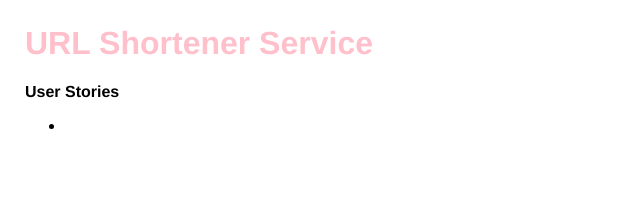
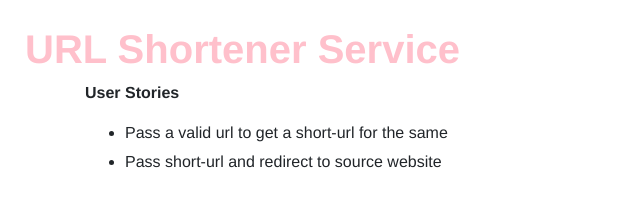
Before and after one commit to codenostic/shorturl-api, a website: page views/index.html in a window 1280 px wide. Shown: the whole page, without its empty margins (0-640 px from the left). Drawn offline with nearby package versions, Linux system fonts and the light colour scheme.

Commit message:
🌎💦 Checkpoint ./views/index.html:704354/425

```diff
--- a/views/index.html
+++ b/views/index.html
@@ -16,6 +16,7 @@
     <meta charset="utf-8">
     <meta http-equiv="X-UA-Compatible" content="IE=edge">
     <meta name="viewport" content="width=device-width, initial-scale=1">
+    <link rel="stylesheet" href="https://maxcdn.bootstrapcdn.com/bootstrap/4.0.0/css/bootstrap.min.css" integrity="sha384-Gn5384xqQ1aoWXA+058RXPxPg6fy4IWvTNh0E263XmFcJlSAwiGgFAW/dAiS6JXm" crossorigin="anonymous">
     <link rel="stylesheet" href="/style.css">
   </head>
   <body>
@@ -25,11 +26,13 @@
       </h1>
     </header>
 
-    <main>
+    <main class="container">
       <p class="bold">User Stories</p>
       <ul>
-        <li></li>
+        <li>Pass a valid url to get a short-url for the same</li>
+        <li>Pass short-url and redirect to source website</li>
       </ul>
+
     </main>
 
     <!-- Your web-app is https, so your scripts need to be too -->
```
